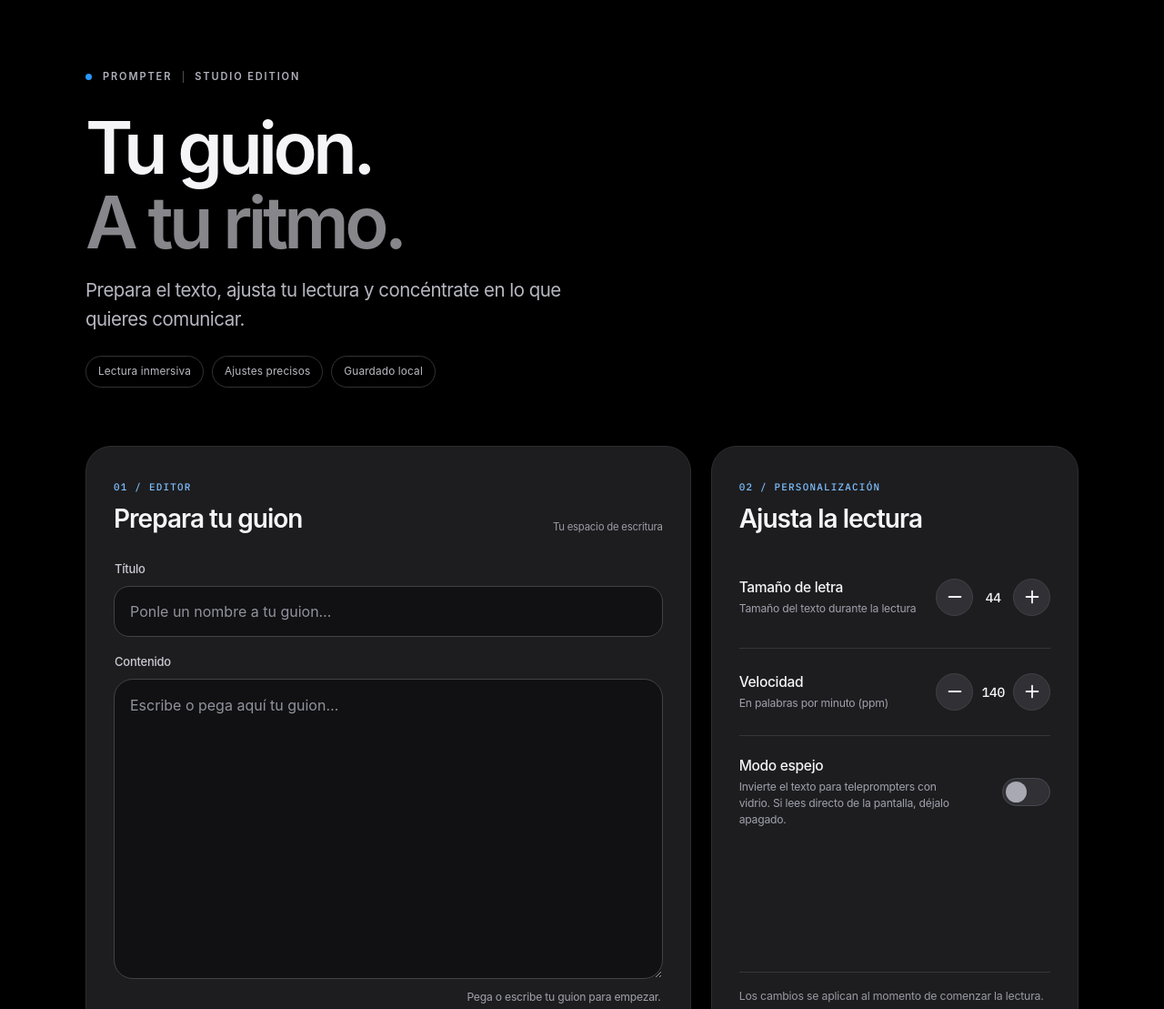
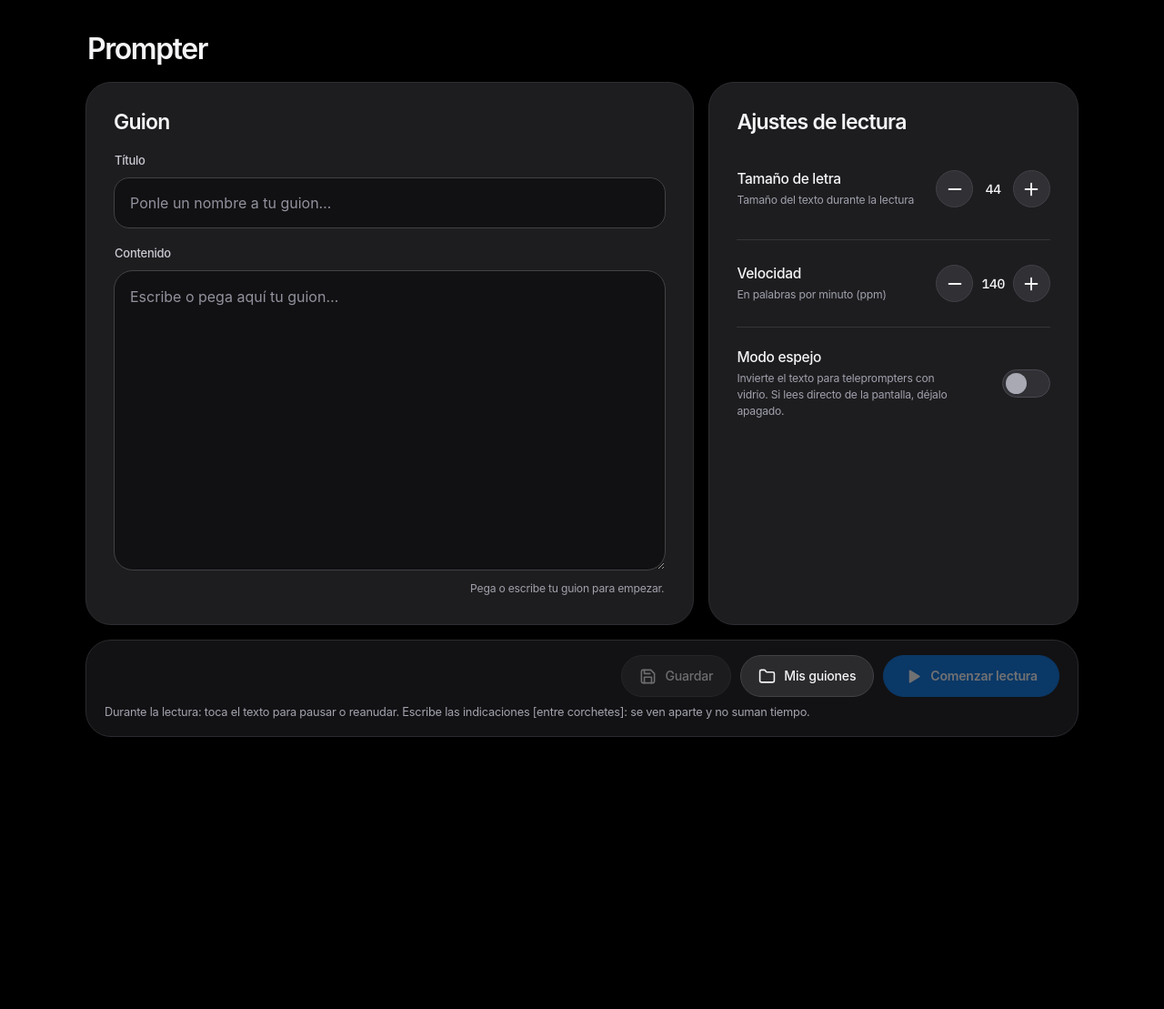
Before and after one commit to medinacaj/teleprompter, a plain HTML site: page index.html in a window 1280 px wide. Shown: the top 1109 px of the page at 91% size. After the commit the page ends 880 px from the top, so only its background shows below. Drawn offline with Linux system fonts and the light colour scheme.

Commit message:
design: remove marketing hero and simplify the teleprompter interface

```diff
--- a/index.html
+++ b/index.html
@@ -192,33 +192,21 @@ button:active:not(:disabled){transform:scale(.975)}
 .wrap{
   max-width:1160px;
   margin:0 auto;
-  padding:clamp(28px,5.5vw,70px) clamp(18px,3vw,34px) 56px;
+  padding:clamp(18px,3vw,35px) clamp(18px,3vw,34px) 40px;
   display:grid;grid-template-columns:minmax(0,1.35fr) minmax(310px,.82fr);
-  column-gap:22px;row-gap:22px;
+  column-gap:16px;row-gap:16px;
 }
-.studio-hero{grid-column:1/-1;padding:8px 0 clamp(25px,3.4vw,42px);max-width:900px}
-.tag{font-family:var(--sans);font-size:.69rem;letter-spacing:.17em;font-weight:600;color:#b2b2bd;gap:12px}
-.dot{width:7px;height:7px;background:#2997ff;box-shadow:none}
-.tag-divider{width:1px;height:13px;background:#4c4c50}
-.studio-hero h1{
-  max-width:980px;margin:30px 0 18px;
-  font-family:var(--sans);font-size:clamp(3.15rem,6.2vw,5.75rem);
-  line-height:1.035;letter-spacing:-.058em;font-weight:600;color:#f5f5f7;
-}
-.headline-muted{display:block;color:#86868b}
-.studio-hero .sub{max-width:570px;margin:0;color:#b7b7c1;font-size:clamp(1.04rem,1.6vw,1.3rem);line-height:1.55;letter-spacing:-.025em}
-.hero-details{display:flex;flex-wrap:wrap;gap:9px;margin-top:24px}
-.hero-details span{display:inline-flex;padding:8px 13px;border:1px solid #333337;border-radius:999px;color:#b9b9c3;font-size:.74rem;letter-spacing:.012em}
+.studio-hero{grid-column:1/-1;padding:0 2px 1px}
+.studio-hero h1{margin:0;font-size:clamp(1.45rem,2.8vw,2rem);font-weight:600;letter-spacing:-.045em;line-height:1.2;color:#f5f5f7}
+.studio-hero noscript p{font-size:.85rem;color:#a9a9b5}
 .editor-panel,.settings-panel,.launch-panel{
   min-width:0;background:#1d1d1f;border:1px solid #2d2d32;border-radius:28px;
   padding:clamp(20px,2.4vw,30px);
 }
 .editor-panel{grid-column:1;grid-row:2}
 .settings-panel{grid-column:2;grid-row:2;align-self:stretch;display:flex;flex-direction:column}
-.section-head{display:flex;justify-content:space-between;align-items:end;gap:12px;margin-bottom:28px}
-.section-index{font-family:var(--mono);font-size:.68rem;font-weight:500;letter-spacing:.115em;color:#7fbfff}
-.section-head h2,.launch-copy h2{font-size:clamp(1.4rem,2.2vw,1.75rem);line-height:1.2;letter-spacing:-.035em;font-weight:600;margin:8px 0 0;color:#f5f5f7}
-.section-aside{font-size:.71rem;color:#9c9ca6;text-align:right;white-space:nowrap}
+.section-head{display:flex;justify-content:space-between;align-items:end;gap:12px;margin-bottom:18px}
+.section-head h2{font-size:clamp(1.15rem,1.8vw,1.45rem);line-height:1.2;letter-spacing:-.035em;font-weight:600;margin:0;color:#f5f5f7}
 .input-label{display:block;color:#cbcad3;font-size:.81rem;font-weight:500;margin:18px 1px 9px}
 .input-label:first-of-type{margin-top:0}
 .field{
@@ -244,11 +232,8 @@ textarea.field{min-height:330px;margin-top:0;border-radius:21px;line-height:1.65
 .switch::after{width:23px;height:23px;border-radius:50%;background:#a9a9b4}
 .switch[aria-checked="true"]{background:#0071e3;border-color:#0071e3}
 .switch[aria-checked="true"]::after{background:#fff;transform:translateX(21px)}
-.settings-note{border-top:1px solid #35353a;padding-top:17px;color:#9898a3;font-size:.77rem;line-height:1.5;margin:auto 0 0}
-.launch-panel{grid-column:1/-1;display:flex;align-items:center;flex-wrap:wrap;gap:12px 28px;background:#121214;border-color:#2a2a30;padding:25px 30px}
-.launch-copy{flex:1 1 270px}
-.launch-copy h2{font-size:1.45rem}
-.launch-copy p{color:#aaaab6;font-size:.85rem;margin:7px 0 0;line-height:1.45;max-width:40ch}
+
+.launch-panel{grid-column:1/-1;display:flex;align-items:center;flex-wrap:wrap;gap:8px;background:#121214;border-color:#2a2a30;padding:16px 20px}
 .actions{display:flex;align-items:center;justify-content:flex-end;gap:10px;flex:1 1 430px;margin:0}
 .btn{
   min-height:46px;padding:10px 19px;gap:9px;
@@ -321,28 +306,22 @@ textarea.field{min-height:330px;margin-top:0;border-radius:21px;line-height:1.65
 .pop .field{border-radius:14px;max-width:170px}
 @media(max-width:860px){
   .wrap{grid-template-columns:minmax(0,1fr);max-width:700px}
-  .studio-hero{grid-column:1;padding-bottom:18px}
+  .studio-hero{grid-column:1;padding-bottom:0}
   .editor-panel,.settings-panel,.launch-panel,.session-panel{grid-column:1;grid-row:auto}
   .settings-panel .row{min-height:auto}
-  .settings-panel .settings-note{margin-top:14px}
-  .launch-panel{padding:24px}
+  .launch-panel{padding:18px}
   .actions{justify-content:flex-start}
 }
 @media(max-width:560px){
   .wrap{padding:27px 15px 40px;gap:15px}
-  .studio-hero{padding:4px 5px 17px}
-  .studio-hero h1{font-size:clamp(2.85rem,12vw,4rem);margin:25px 0 16px;letter-spacing:-.052em}
-  .studio-hero .sub{font-size:1.02rem}
-  .hero-details{gap:7px;margin-top:21px}
-  .hero-details span{font-size:.66rem;padding:7px 10px}
+  .studio-hero{padding:0 3px 1px}
+  .studio-hero h1{font-size:1.55rem;margin:0;letter-spacing:-.04em}
   .editor-panel,.settings-panel{padding:22px 19px;border-radius:24px}
   .section-head{margin-bottom:20px}
-  .section-aside{display:none}
   textarea.field{min-height:250px}
   .settings-panel .row{padding:18px 0}
   .settings-panel .hint{max-width:25ch}
-  .launch-panel{display:block;border-radius:24px;padding:23px 19px}
-  .launch-copy{margin-bottom:22px}
+  .launch-panel{display:block;border-radius:24px;padding:15px}
   .actions{display:grid;grid-template-columns:1fr 1fr;gap:9px}
   .actions .btn{min-width:0;padding-inline:10px;font-size:.82rem}
   .actions .btn.primary{grid-column:1/-1;grid-row:1;min-height:53px;font-size:.95rem}
@@ -384,18 +363,12 @@ textarea.field{min-height:330px;margin-top:0;border-radius:21px;line-height:1.65
 <!-- ============ CONFIGURACIÓN ============ -->
 <main id="setup" class="wrap">
   <header class="studio-hero">
-    <div class="tag"><span class="dot" aria-hidden="true"></span> PROMPTER <span class="tag-divider" aria-hidden="true"></span> STUDIO EDITION</div>
-    <h1>Tu guion.<span class="headline-muted"> A tu ritmo.</span></h1>
-    <p class="sub">Prepara el texto, ajusta tu lectura y concéntrate en lo que quieres comunicar.</p>
-    <div class="hero-details" aria-label="Características"><span>Lectura inmersiva</span><span>Ajustes precisos</span><span>Guardado local</span></div>
-    <noscript><p class="sub">Prompter necesita JavaScript activado para leer guiones y administrar la biblioteca.</p></noscript>
+    <h1>Prompter</h1>
+    <noscript><p>Activa JavaScript para utilizar el teleprompter.</p></noscript>
   </header>
 
   <section class="editor-panel" aria-labelledby="editorHeading">
-    <div class="section-head">
-      <div><span class="section-index">01 / EDITOR</span><h2 id="editorHeading">Prepara tu guion</h2></div>
-      <span class="section-aside">Tu espacio de escritura</span>
-    </div>
+    <div class="section-head"><h2 id="editorHeading">Guion</h2></div>
     <label class="input-label" for="title">Título</label>
     <input id="title" class="field" type="text" maxlength="80" placeholder="Ponle un nombre a tu guion…" aria-label="Título del guion" autocomplete="off">
     <label class="input-label" for="text">Contenido</label>
@@ -404,9 +377,7 @@ textarea.field{min-height:330px;margin-top:0;border-radius:21px;line-height:1.65
   </section>
 
   <section class="settings-panel" aria-labelledby="settingsHeading">
-    <div class="section-head">
-      <div><span class="section-index">02 / PERSONALIZACIÓN</span><h2 id="settingsHeading">Ajusta la lectura</h2></div>
-    </div>
+    <div class="section-head"><h2 id="settingsHeading">Ajustes de lectura</h2></div>
     <section class="card" aria-label="Ajustes de lectura">
     <div class="row">
       <div><span class="lbl">Tamaño de letra</span><span class="hint">Tamaño del texto durante la lectura</span></div>
@@ -429,11 +400,9 @@ textarea.field{min-height:330px;margin-top:0;border-radius:21px;line-height:1.65
       <button type="button" class="switch" id="mirrorSw" role="switch" aria-checked="false" aria-labelledby="mirLbl"></button>
     </div>
     </section>
-    <p class="settings-note">Los cambios se aplican al momento de comenzar la lectura.</p>
   </section>
 
-  <section class="launch-panel" aria-labelledby="launchHeading">
-    <div class="launch-copy"><span class="section-index">03 / ACCIÓN</span><h2 id="launchHeading">Todo listo para empezar.</h2><p>Cuando quieras, entra al lector. Tu texto ocupará el centro de la pantalla.</p></div>
+  <section class="launch-panel" aria-label="Acciones del guion">
     <div class="actions">
       <button type="button" class="btn" id="btnSave"><svg class="ic" aria-hidden="true"><use href="#i-save"/></svg>Guardar</button>
       <button type="button" class="btn" id="btnLib"><svg class="ic" aria-hidden="true"><use href="#i-folder"/></svg><span>Mis guiones<span id="libCount"></span></span></button>
```
